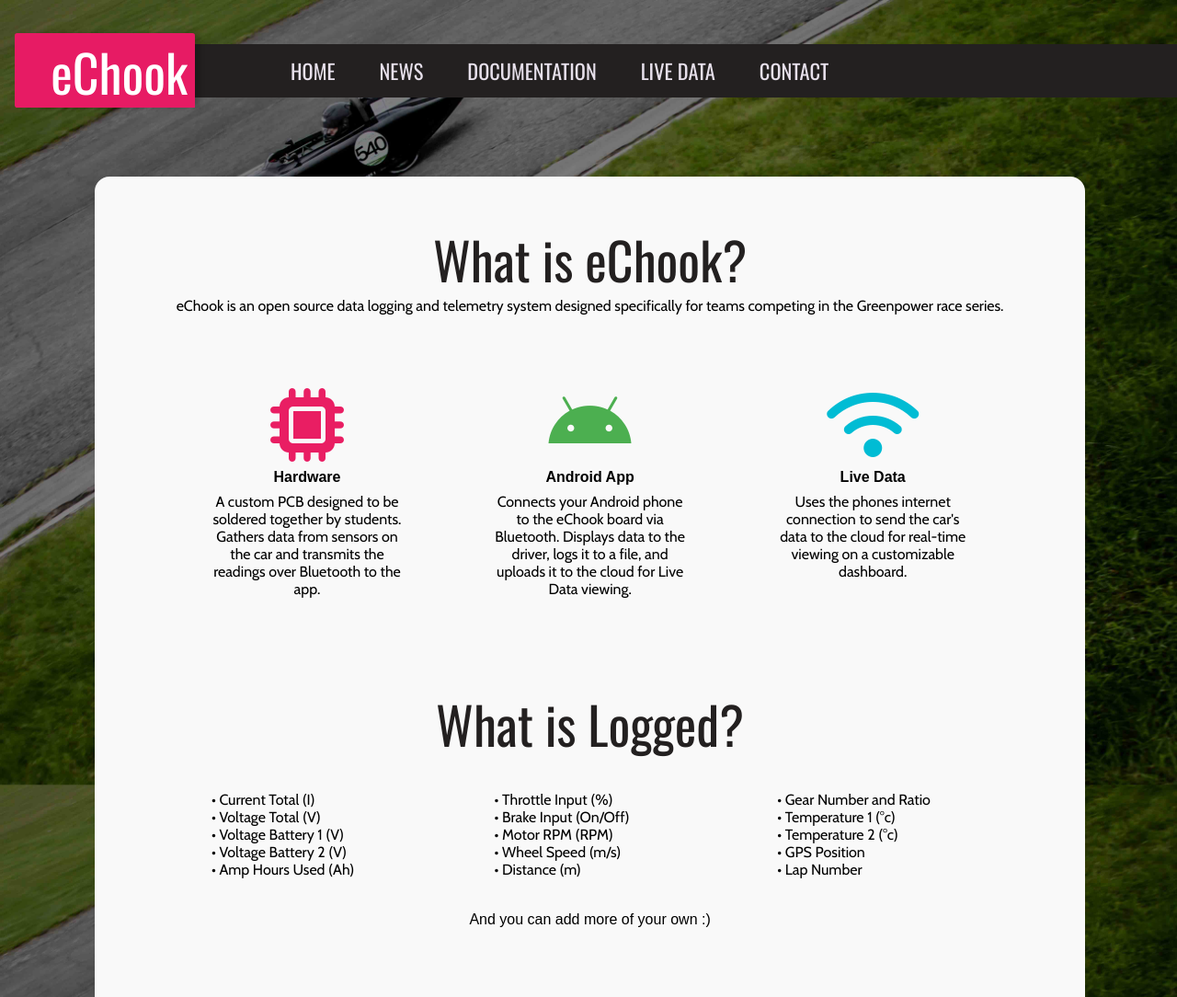
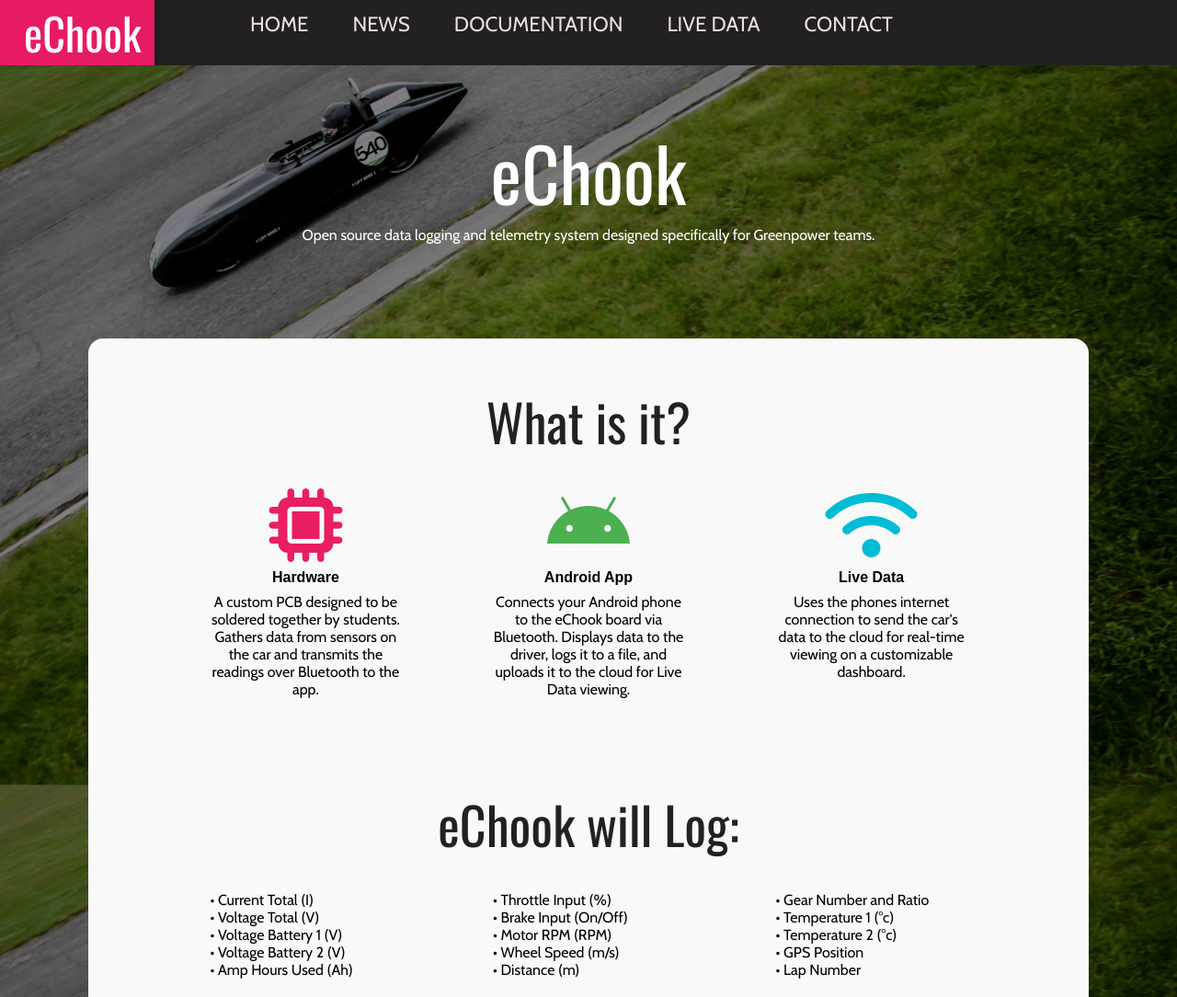
Before and after one commit to GryphonR/eChookWebsite, a plain HTML site: page eChook/index.html in a window 1280 px wide. Shown: the top 1084 px of the page at 92% size. Drawn offline with nearby package versions, Linux system fonts and the light colour scheme.

Commit message:
Changed menu bar to top rather than 'floating'

```diff
--- a/eChook/index.html
+++ b/eChook/index.html
@@ -4,21 +4,23 @@
         <title>eChook - Open Source Data Logging and Telemetry</title>
         <meta charset="UTF-8">
         <title>title</title>
+
+        <script type='text/javascript' src='http://ajax.googleapis.com/ajax/libs/jquery/1.6.4/jquery.min.js?ver=1.4.2'></script>
         <script src="https://use.fontawesome.com/10386a299c.js"></script>
-      <link rel="shortcut icon" href="img/favicon.ico" type="image/vnd.microsoft.icon">
-      <link rel="stylesheet" href="stylesheets/screen.css" type="text/css">
-      <meta name="viewport" content="width=device-width, initial-scale=1" />
+        <link rel="shortcut icon" href="img/favicon.ico" type="image/vnd.microsoft.icon">
+        <link rel="stylesheet" href="stylesheets/screen.css" type="text/css">
+
+        <script type='text/javascript' src="scripts/script.js"></script>
+
+        <meta name="viewport" content="width=device-width, initial-scale=1" />
     </head>
     <body id="body">
-        <div id="bg" style="background: inherit">
-            <img src="" alt="">
-        </div>
-        <header id='title-header'>
-            <div id='logo-background' class="container">
-                <div id="logo" class="fixed">
+
+            <div id='header-background' class="container">
+                <div id="logo">
                     eChook
                 </div>
-                <div id='title-centre' class="flex-item">
+                <div id='nav-menu' class="flex-item">
                     <nav role="full-horizontal" align-"centre">
                         <ul>
                             <li><a href="#">Home</a></li>
@@ -30,11 +32,15 @@
                     </nav>
                 </div>
             </div>
-        </header>
+       <div id="spacer-div">
+
+            <div id="title1-light">eChook</div>
+            <div class="narrow-content" style="color:#ffffff">Open source data logging and telemetry system designed specifically for Greenpower teams.</div>
+
+       </div>
 
         <div id="content-background">
-            <div id="title1">What is eChook?</div>
-            <div class="narrow-content">eChook is an open source data logging and telemetry system designed specifically for teams competing in the Greenpower race series.</div>
+            <div id="title1">What is it?</div>
 
             <div class='container2'>
                 <div class="col1">
@@ -57,7 +63,7 @@
 
             <div style="height:5em"></div>
 
-            <div id="title1">What is Logged?</div>
+            <div id="title1">eChook will Log:</div>
 
             <div class='container2'>
                     <div class="col2">
--- a/eChook/sass/screen.scss
+++ b/eChook/sass/screen.scss
@@ -39,19 +39,22 @@
   }
 
 body {
- margin:.5em;
  font: 1em 'Oswald', sans-serif;
 }
 
 .container{
-    display: flex;
+  width: 100%;
+
+   text-align: left;
+   -ms-text-justify: distribute-all-lines;
+   text-justify: distribute-all-lines;
+   font-family: 'Cabin', sans-serif;
 }
-.fixed{
-    width: 3.5em;
-}
+
 .flex-item{
     flex-grow: 1;
 }
+/*
 #title-header{
     width: 100%;
     background: #232020;
@@ -65,13 +68,7 @@
 }
 
 
-body {
-  overflow-x: hidden;
-  width: 99%;
-  -webkit-box-sizing: border-box;
-     -moz-box-sizing: border-box;
-          box-sizing: border-box;
-}
+
 
 
 #logo{
@@ -94,6 +91,54 @@
 
     box-shadow:0.1em 0 0.1em 0 rgba(0, 0, 0, .2);
 
+}*/
+
+#header-background{
+  display:flex;
+  flex-direction:row;
+  justify-content: space-around;
+  position:fixed;
+}
+
+
+
+
+
+
+#logo{
+  background: #E71B64;
+  width:3.5em;
+  text-align: right;
+  padding-right: 0.3em;
+  top: 0px;
+  z-index: 20;
+  color: #FFFFFF;
+  font: 3em 'Oswald', sans-serif;
+  text-rendering: optimizelegibility;
+  box-shadow:0.1em 0 0.1em 0 rgba(0, 0, 0, .2);
+  vertical-align: top;
+  display: inline-block;
+  *display: inline;
+  zoom: 1;
+
+}
+
+#nav-menu{
+
+  background: #232020;
+  margin-left: auto;
+  margin-right: auto;
+  z-index: 15;
+
+  vertical-align: top;
+  display: inline-block;
+  *display: inline;
+  zoom: 1;
+}
+
+#spacer-div{
+  padding-top: 8em;
+  height: 23em;
 }
 
 nav[role="full-horizontal"] {
@@ -175,12 +220,11 @@
 
 
 #content-background{
-  position: relative;
+
   background: #f9f9f9;
   width: 85%;
 
-
-  margin-top: 10em;
+  /*margin-top: 10em;*/
   margin-left: auto;
   margin-right: auto;
   border-top-left-radius: 1em;
@@ -192,6 +236,8 @@
   padding-left: 3em;
   padding-right: 3em;
   padding-bottom: 20em;
+
+
 
 
   overflow:auto;
@@ -212,6 +258,12 @@
   text-align: center;
   font: 3.5em 'Oswald', sans-serif;
   color: #232020;
+}
+
+#title1-light{
+  text-align: center;
+  font: 5em 'Oswald', sans-serif;
+  color: #ffffff;
 }
 
 .narrow-content{
--- /dev/null
+++ b/eChook/scripts/classie.js
@@ -0,0 +1,85 @@
+/*!
+ * classie v1.0.1
+ * class helper functions
+ * from bonzo https://github.com/ded/bonzo
+ * MIT license
+ *
+ * classie.has( elem, 'my-class' ) -> true/false
+ * classie.add( elem, 'my-new-class' )
+ * classie.remove( elem, 'my-unwanted-class' )
+ * classie.toggle( elem, 'my-class' )
+ */
+
+/*jshint browser: true, strict: true, undef: true, unused: true */
+/*global define: false, module: false */
+
+( function( window ) {
+
+    'use strict';
+
+    // class helper functions from bonzo https://github.com/ded/bonzo
+
+    function classReg( className ) {
+      return new RegExp("(^|\\s+)" + className + "(\\s+|$)");
+    }
+
+    // classList support for class management
+    // altho to be fair, the api sucks because it won't accept multiple classes at once
+    var hasClass, addClass, removeClass;
+
+    if ( 'classList' in document.documentElement ) {
+      hasClass = function( elem, c ) {
+        return elem.classList.contains( c );
+      };
+      addClass = function( elem, c ) {
+        elem.classList.add( c );
+      };
+      removeClass = function( elem, c ) {
+        elem.classList.remove( c );
+      };
+    }
+    else {
+      hasClass = function( elem, c ) {
+        return classReg( c ).test( elem.className );
+      };
+      addClass = function( elem, c ) {
+        if ( !hasClass( elem, c ) ) {
+          elem.className = elem.className + ' ' + c;
+        }
+      };
+      removeClass = function( elem, c ) {
+        elem.className = elem.className.replace( classReg( c ), ' ' );
+      };
+    }
+
+    function toggleClass( elem, c ) {
+      var fn = hasClass( elem, c ) ? removeClass : addClass;
+      fn( elem, c );
+    }
+
+    var classie = {
+      // full names
+      hasClass: hasClass,
+      addClass: addClass,
+      removeClass: removeClass,
+      toggleClass: toggleClass,
+      // short names
+      has: hasClass,
+      add: addClass,
+      remove: removeClass,
+      toggle: toggleClass
+    };
+
+    // transport
+    if ( typeof define === 'function' && define.amd ) {
+      // AMD
+      define( classie );
+    } else if ( typeof exports === 'object' ) {
+      // CommonJS
+      module.exports = classie;
+    } else {
+      // browser global
+      window.classie = classie;
+    }
+
+    })( window );
--- /dev/null
+++ b/eChook/scripts/script.js
@@ -0,0 +1 @@
+$("#title-header").headroom();
```
Also changed, not shown: eChook/stylesheets/screen.css.
